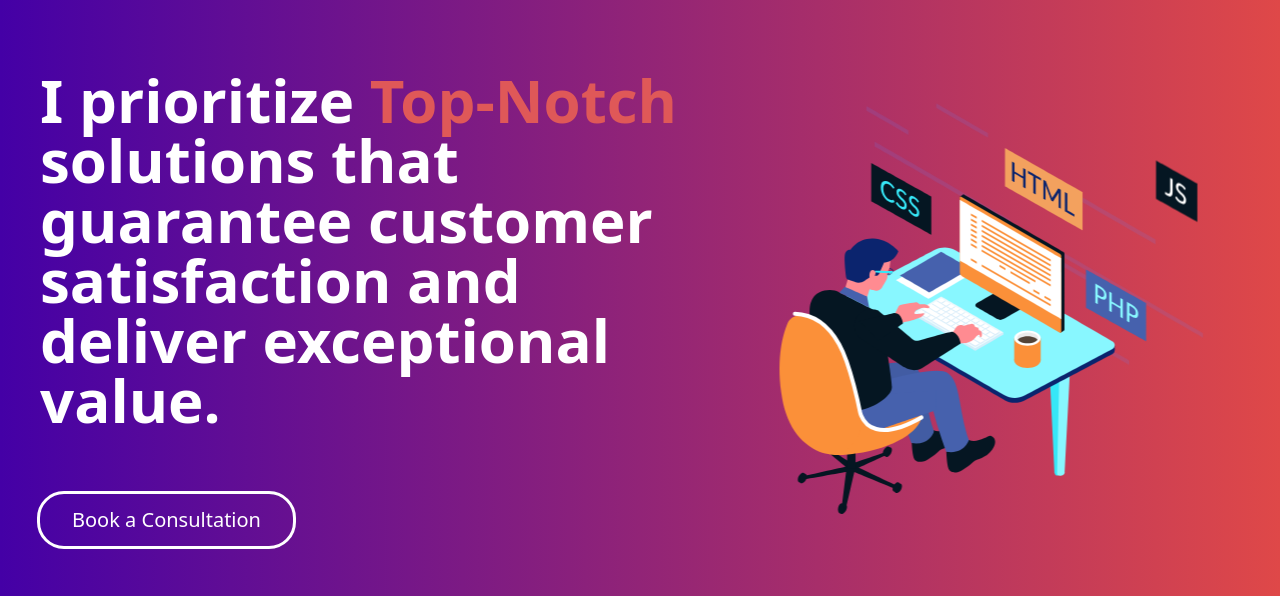
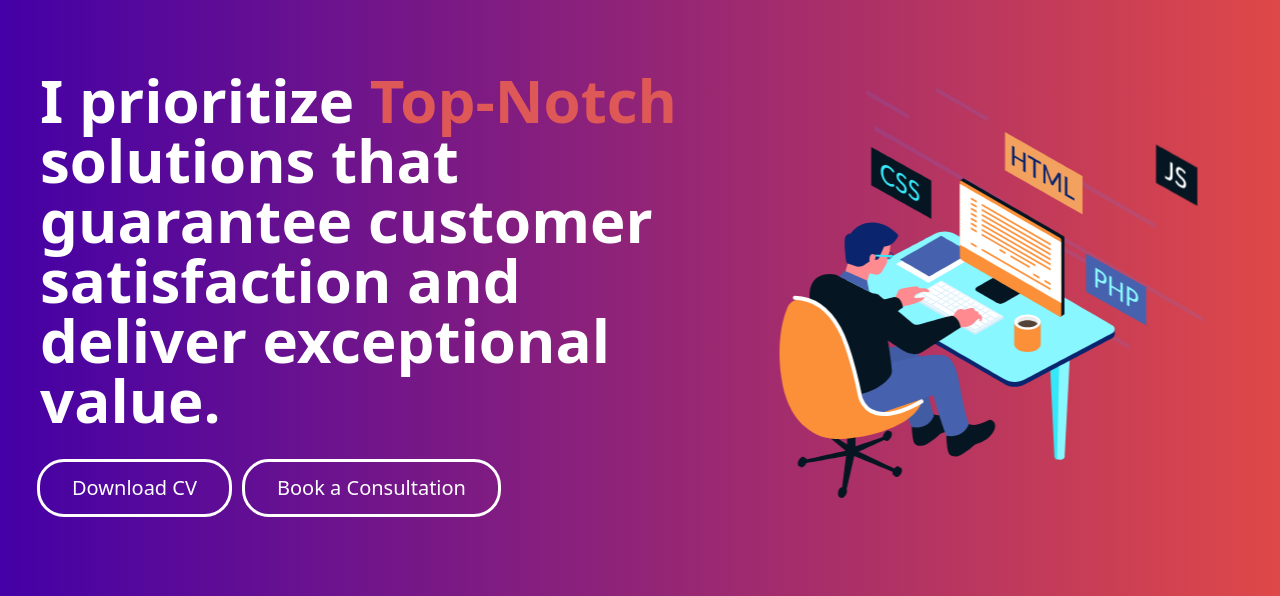
Before and after one commit to saadrehman171000/Portfolio, a Next.js app: page / in a window 1280 px wide. Shown: the part 162-758 px from the top of the page. Built offline with nearby package versions, Linux system fonts and the light colour scheme.

Commit message:
button changed

```diff
--- a/src/app/page.tsx
+++ b/src/app/page.tsx
@@ -4,62 +4,60 @@ import Navbar from '@/components/Navbar'
 import About from '@/components/About';
 import Services from '@/components/Services';
 import ContactUs from '@/components/ContactUs';
-import { useState,useRef, useEffect } from 'react';
+import { useState, useRef, useEffect } from 'react';
 import Project3 from '@/components/Project3';
 import Recommendation from '@/components/Recommendation';
-import Lottie,{LottieRefCurrentProps} from 'lottie-react';
+import Lottie from 'lottie-react';
 import AnimationData from '../../public/webdevAnimationData.json';
 import Story from '@/components/Story';
 
 export default function page() {
-  // eslint-disable-next-line react-hooks/rules-of-hooks
-  const [open,setOpen] = useState(false);
-    // eslint-disable-next-line react-hooks/rules-of-hooks
-  const [navbar,setNavbar] = useState(false);
+  const [open, setOpen] = useState(false);
+  const [navbar, setNavbar] = useState(false);
+
   const changeNav = () => {
-      if(window.scrollY >= 95.72){
+    if (window.scrollY >= 95.72) {
       setNavbar(true);
-      }else{
+    } else {
       setNavbar(false);
     }
   }
 
-  // eslint-disable-next-line react-hooks/rules-of-hooks
-  useEffect(()=>{
-    document.addEventListener("scroll",changeNav);
+  useEffect(() => {
+    document.addEventListener("scroll", changeNav);
+    return () => document.removeEventListener("scroll", changeNav);
+  }, [])
 
-  },[])
   return (
     <div className="">
-    {/* <main className="h-screen md:bg-hero-pattern-desktop bg-hero-pattern-mobile bg-no-repeat bg-cover"> */}
       <main className="min-h-screen bg-gradient-to-l  from-[#DF4848] to-[#4400a6]">
-      <Navbar open={open} setOpen={setOpen} navbar={navbar} setNavbar={setNavbar}/>
-      <div className='flex items-center justify-center px-4 lg:flex-row  flex-col'>
-        {!open && (<div className='flex flex-col justify-start items-start text-red-950 mt-20  '>
-        <p className="lg:text-6xl text-3xl font-bold max-w-3xl text-start text-white lg:max-w-[700px]">I prioritize <span className="capitalize text-primary"> top-notch </span>solutions that guarantee customer satisfaction and deliver exceptional value.</p>
-        {/* <h1 className='text-2xl text-white font-bold outline hover:outline-none outline-2 mt-10 hover:bg-[#da4848] outline-white rounded-full px-5 py-1'>Contact Us</h1> */}
-       <button className="text-xl px-8 py-3 mb-6 hover:bg-black hover:text-white hover:outline-none outline text-white outline-white rounded-3xl mt-16 transition-colors duration-300">Book a Consultation</button>
-      </div>)}
-      <div className='lg:max-w-[500px] max-w-[300px]'>
-        <Lottie animationData={AnimationData}/>
+        <Navbar open={open} setOpen={setOpen} navbar={navbar} setNavbar={setNavbar} />
+        <div className="flex items-center justify-center px-4 lg:flex-row  flex-col">
+          {!open && (
+            <div className="flex flex-col justify-start items-start text-red-950 mt-20">
+              <p className="lg:text-6xl text-3xl font-bold max-w-3xl text-start text-white lg:max-w-[700px]">I prioritize <span className="capitalize text-primary">top-notch</span> solutions that guarantee customer satisfaction and deliver exceptional value.</p>
+              <div className="flex flex-row items-center mt-4"> {/* Added a container for both buttons */}
+                {/* Download CV button/link */}
+                <a href="https://drive.google.com/file/d/1HkZYnk_Yxe14OrvxyIVS0EGMbmZqr3ub/view" download className="text-xl px-8 py-3 mb-6 hover:bg-black hover:text-white hover:outline-none outline text-white outline-white rounded-3xl mt-4 transition-colors duration-300 mr-4">Download CV</a>
+                {/* Book a Consultation button */}
+                <button className="text-xl px-8 py-3 mb-6 hover:bg-black hover:text-white hover:outline-none outline text-white outline-white rounded-3xl mt-4 transition-colors duration-300">Book a Consultation</button>
               </div>
             </div>
-      {/* <div className='absolute -z-10 top-0 w-screen'>
-      <Image width="0"
-    height="0"
-    sizes="100vw"
-    className="w-full h-auto" src={heroImage} alt="background"/>
-      </div>     */}
+          )}
+          <div className="lg:max-w-[500px] max-w-[300px]">
+            <Lottie animationData={AnimationData} />
+          </div>
+        </div>
+
       </main>
-    <About/>
-    <Services/>
+      <About />
+      <Services />
       {/* <Project3/> */}
       {/* <Projects/> */}
       {/* <Project2 /> */}
-    <Recommendation/>
-    <Story/>
-    <ContactUs/>
-
+      <Recommendation />
+      <Story />
+      <ContactUs />
     </div>
   )
 }
```
Lines whose indentation alone changed are shown as unchanged.
